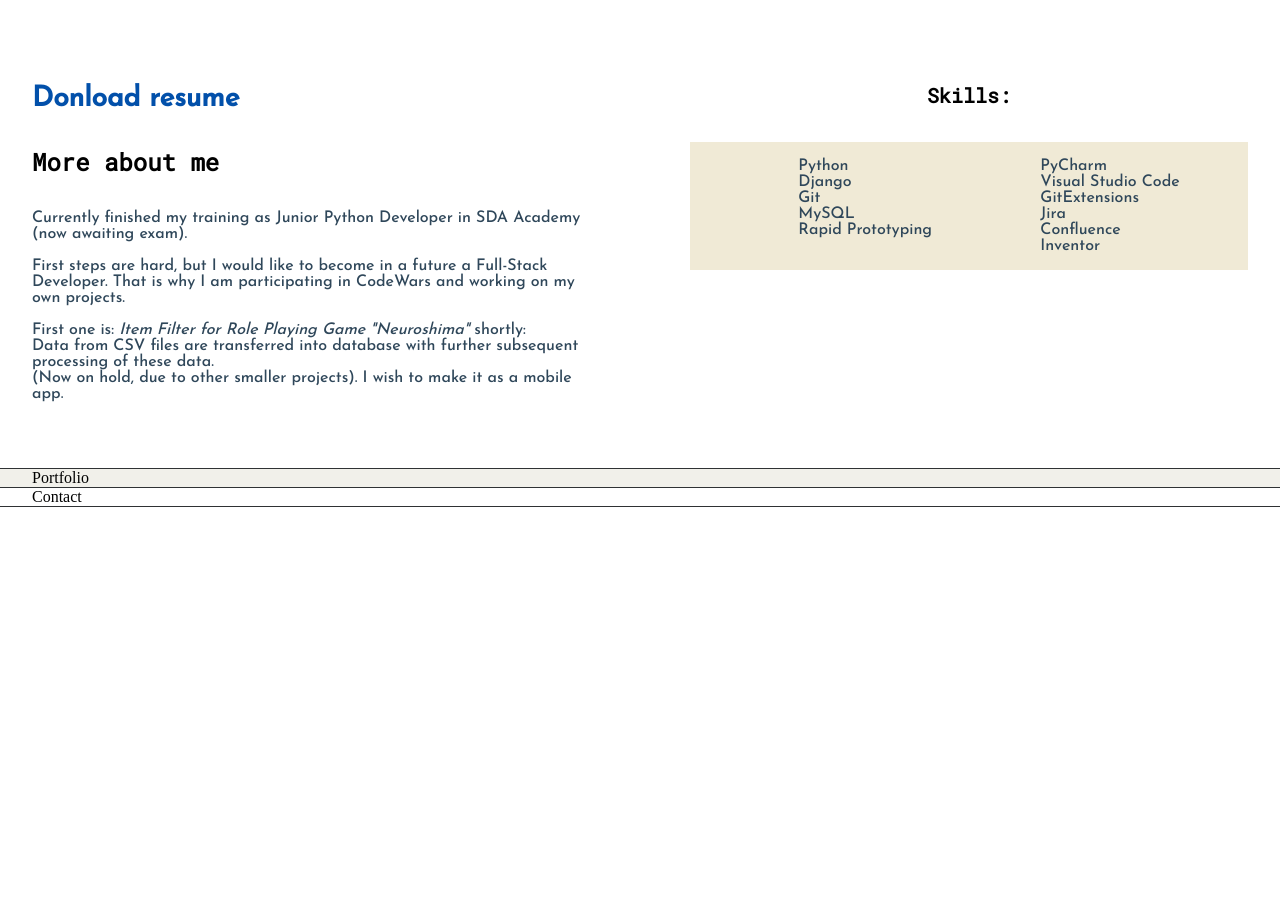
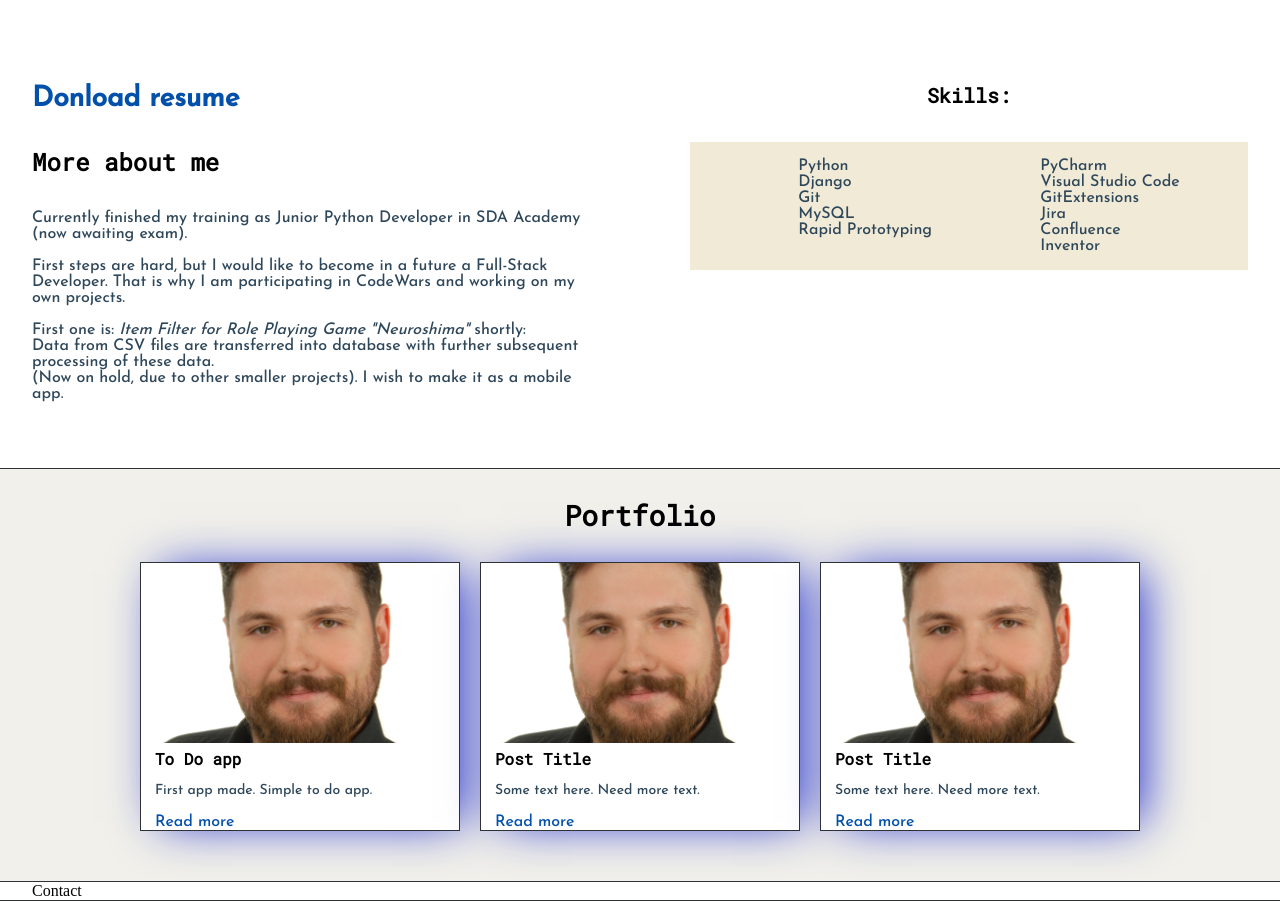
Before and after one commit to AdrianZaleski/portfolio, a Django app: page / in a window 1280 px wide. Shown: the part 672-1573 px from the top of the page. Before the commit the page ends 1179 px from the top, so only its background shows below. Run offline with Django 3.2, Linux system fonts and the light colour scheme; some libraries are stand-ins or nearby versions.

Commit message:
update posts section, modified css file layout

```diff
--- a/base/templates/base/index.html
+++ b/base/templates/base/index.html
@@ -3,16 +3,24 @@
     <head>
         <title>Adrian Zaleski</title>
 
-    <meta name="viewport" content="width=device-width",
-    initial-scale=1, maximum-scale=1, minimm-scale=1"/>
+        <meta charset="UTF-8" />
+        <meta name="viewport" content="width=device-width", initial-scale=1,
+        maximum-scale=1, minimm-scale=1"/>
 
-    <link rel="preconnect" href="https://fonts.googleapis.com">
-    <link rel="preconnect" href="https://fonts.gstatic.com" crossorigin>
-    <link href="https://fonts.googleapis.com/css2?family=Roboto+Mono&display=swap" rel="stylesheet">
+        <link rel="preconnect" href="https://fonts.googleapis.com" />
+        <link rel="preconnect" href="https://fonts.gstatic.com" crossorigin />
+        <link
+            href="https://fonts.googleapis.com/css2?family=Roboto+Mono&display=swap"
+            rel="stylesheet"
+        />
 
-    <link href="https://fonts.googleapis.com/css2?family=Josefin+Sans:wght@500&display=swap" rel="stylesheet">
+        <link
+            href="https://fonts.googleapis.com/css2?family=Josefin+Sans:wght@500&display=swap"
+            rel="stylesheet"
+        />
 
-    <link rel="stylesheet" type="text/css" href="{{ STATIC_URL }} static/css/default.css"
+        <link rel="stylesheet" type="text/css" href="{{ STATIC_URL }}
+        static/css/default.css"
     </head>
 
     <body>
@@ -36,9 +44,10 @@
                     </div>
 
                     <div class="left-column">
-                    <img id="profile_pic" src="images/Adrian.jpg" >
-                    <h5 style="text-align: center;
-                    line-height: 0;">Personalize Theme</h5>
+                        <img id="profile_pic" src="images/Adrian.jpg" />
+                        <h5 style="text-align: center; line-height: 0">
+                            Personalize Theme
+                        </h5>
                         <div id="theme-options-wrapper">
                             <div id="light-mode" class="theme-dot"></div>
                             <div id="blue-mode" class="theme-dot"></div>
@@ -46,7 +55,9 @@
                             <div id="purple-mode" class="theme-dot"></div>
                         </div>
 
-                    <p id="settings-note">Theme options will be saved for your next visit</p>
+                        <p id="settings-note">
+                            Theme options will be saved for your next visit
+                        </p>
                     </div>
 
                     <div class="right-column">
@@ -55,7 +66,10 @@
                                 <div id="corner-tl" class="corner"></div>
                                 <div id="corner-tr" class="corner"></div>
                                 <h3>Who am I?</h3>
-                            <p>I am a mechatronics engineer with broad horizons and open mind.</p>
+                                <p>
+                                    I am a mechatronics engineer with broad
+                                    horizons and open mind.
+                                </p>
                                 <div id="corner-bl" class="corner"></div>
                                 <div id="corner-br" class="corner"></div>
                             </div>
@@ -69,16 +83,35 @@
             <div class="main-container">
                 <div class="about-wrapper">
                     <div class="about-me">
-                    <h3><a target="_blank" href="static/resume.pdf">Donload resume</a></h3>
+                        <h3>
+                            <a target="_blank" href="static/resume.pdf"
+                                >Donload resume</a
+                            >
+                        </h3>
                         <h4>More about me</h4>
-                        <p>Currently finished my training as Junior Python Developer in SDA Academy (now awaiting exam).</p>
-                        <p>First steps are hard, but I would like to become in a future a Full-Stack Developer. That is why I am participating in CodeWars and working on my own projects. </p>
-                        <p>First one is: <i>Item Filter for Role Playing Game "Neuroshima"</i> shortly: <br>
-                            Data from CSV files are transferred into database with further subsequent processing of these data. <br>
-                            (Now on hold, due to other smaller projects). I wish to make it as a mobile app.</p>
-
-
-
+                        <p>
+                            Currently finished my training as Junior Python
+                            Developer in SDA Academy (now awaiting exam).
+                        </p>
+                        <p>
+                            First steps are hard, but I would like to become in
+                            a future a Full-Stack Developer. That is why I am
+                            participating in CodeWars and working on my own
+                            projects.
+                        </p>
+                        <p>
+                            First one is:
+                            <i
+                                >Item Filter for Role Playing Game
+                                "Neuroshima"</i
+                            >
+                            shortly: <br />
+                            Data from CSV files are transferred into database
+                            with further subsequent processing of these data.
+                            <br />
+                            (Now on hold, due to other smaller projects). I wish
+                            to make it as a mobile app.
+                        </p>
                     </div>
 
                     <div class="social-links">
@@ -103,21 +136,55 @@
                         </div>
                     </div>
                 </div>
-
             </div>
         </section>
 
         <section class="s1">
             <div class="main-container">
-            Portfolio
+                <h3 style="text-align: center">Portfolio</h3>
+                <div class="post-wrapper">
+                    <div>
+                        <div class="post">
+                            <img class="thumbnail" src="images/Adrian.jpg" />
+                            <div class="post-preview">
+                                <h6 class="post-title">To Do app</h6>
+                                <p class="post-intro">
+                                    First app made. Simple to do app.
+                                </p>
+                                <a id="post-link" href="#">Read more</a>
+                            </div>
+                        </div>
+                    </div>
+                    <div>
+                        <div class="post">
+                            <img class="thumbnail" src="images/Adrian.jpg" />
+                            <div class="post-preview">
+                                <h6 class="post-title">Post Title</h6>
+                                <p class="post-intro">
+                                    Some text here. Need more text.
+                                </p>
+                                <a id="post-link" href="#">Read more</a>
+                            </div>
+                        </div>
+                    </div>
+                    <div>
+                        <div class="post">
+                            <img class="thumbnail" src="images/Adrian.jpg" />
+                            <div class="post-preview">
+                                <h6 class="post-title">Post Title</h6>
+                                <p class="post-intro">
+                                    Some text here. Need more text.
+                                </p>
+                                <a id="post-link" href="#">Read more</a>
+                            </div>
+                        </div>
+                    </div>
+                </div>
             </div>
         </section>
 
         <section class="s2">
-        <div class="main-container">
-            Contact
-        </div>
+            <div class="main-container">Contact</div>
         </section>
-
     </body>
 </html>
--- a/static/css/default.css
+++ b/static/css/default.css
@@ -1,9 +1,9 @@
-:root{
-    --mainColor: 	#f1f0ea;
+:root {
+    --mainColor: #f1f0ea;
     --secondaryColor: #fff;
 
     --borderColor: #2f3234;
-    --themeDotBorder:#24292e;
+    --themeDotBorder: #24292e;
     --previewBg: rgb(251, 249, 243, 0.8);
     --previewShadow: #f0ead6;
 
@@ -11,62 +11,87 @@
     --secondaryText: #2f475a;
 }
 
-html, body{
+html,
+body {
     padding: 0;
     margin: 0;
 }
 
-h1, h2, h3, h4, h5, h6, strong{
+h1,
+h2,
+h3,
+h4,
+h5,
+h6,
+strong {
     color: var(--mainText);
-    font-family: 'Roboto Mono', monospace;
+    font-family: "Roboto Mono", monospace;
 }
 
-p, li, span, label, input, textarea, a{
+p,
+li,
+span,
+label,
+input,
+textarea,
+a {
     color: var(--secondaryText);
-    font-family: 'Josefin Sans', sans-serif;
+    font-family: "Josefin Sans", sans-serif;
 }
 
-h1 {font-size: 56px;}
-h2 {font-size: 36px;}
-h3 {font-size: 28px;}
-h4 {font-size: 24px;}
-h5 {font-size: 20px;}
-h6 {font-size: 16px;}
+h1 {
+    font-size: 56px;
+}
+h2 {
+    font-size: 36px;
+}
+h3 {
+    font-size: 28px;
+}
+h4 {
+    font-size: 24px;
+}
+h5 {
+    font-size: 20px;
+}
+h6 {
+    font-size: 16px;
+}
 
-a{
+a {
     text-decoration: none;
     color: #0250aa;
 }
 
-ul{
+ul {
     list-style: none;
 }
 
-.s1{
+.s1 {
     background-color: var(--mainColor);
     border-bottom: 1px solid var(--borderColor);
     overflow: auto;
 }
 
-.s2{
+.s2 {
     background-color: var(--secondaryColor);
     border-bottom: 1px solid var(--borderColor);
     overflow: auto;
 }
 
-.main-container{
+.main-container {
     width: 1500px;
     margin: 0 auto;
 }
 
-.greeting-wrapper{
+.greeting-wrapper {
     display: grid;
     text-align: center;
     align-content: center;
     min-height: 10am;
 }
 
-.intro-wrapper{
+.intro-wrapper {
     background-color: var(--secondaryColor);
     border: 1px solid var(--borderColor);
     border-radius: 5px 5px 0 0;
@@ -78,11 +103,11 @@ ul{
     display: grid;
     grid-template-columns: 1fr 1fr;
     grid-template-areas:
-        'nav-wrapper nav-wrapper'
-        'left-column right-column';
+        "nav-wrapper nav-wrapper"
+        "left-column right-column";
 }
 
-.nav-wrapper{
+.nav-wrapper {
     grid-area: nav-wrapper;
     border-bottom: 1px solid var(--borderColor);
     border-radius: 5px 5px 0 0;
@@ -92,38 +117,38 @@ ul{
     background-color: var(--mainColor);
 }
 
-#navigation{
+#navigation {
     margin: 0;
     padding: 10px;
 }
 
-#navigation li{
+#navigation li {
     display: inline-block;
     margin-right: 5px;
     margin-left: 5px;
 }
 
-.dots-wrapper{
+.dots-wrapper {
     display: flex;
     padding: 10px;
 }
 
-#dot1{
+#dot1 {
     background-color: #0250aa;
 }
-#dot2{
+#dot2 {
     background-color: #005e17;
 }
-#dot3{
+#dot3 {
     background-color: #aa0202;
 }
 
-#theme-options-wrapper{
+#theme-options-wrapper {
     display: flex;
     justify-content: center;
 }
 
-.browser-dot{
+.browser-dot {
     height: 15px;
     width: 15px;
     border-radius: 50%;
@@ -134,16 +159,15 @@ ul{
     -webkit-box-shadow: 11px 0px 46px -9px rgba(29, 43, 204, 1);
     -moz-box-shadow: 11px 0px 46px -9px rgba(29, 43, 204, 1);
     box-shadow: 11px 0px 46px -9px rgba(29, 43, 204, 1);
-
 }
 
-.left-column{
+.left-column {
     grid-area: left-column;
     padding-top: 50px;
     padding-bottom: 50px;
 }
 
-#profile_pic{
+#profile_pic {
     display: block;
     margin: 0 auto;
 
@@ -153,7 +177,7 @@ ul{
     border: 2px solid var(--borderColor);
 }
 
-.theme-dot{
+.theme-dot {
     height: 30px;
     width: 30px;
     background-color: rgba(255, 0, 0, 0.658);
@@ -169,33 +193,33 @@ ul{
     cursor: pointer;
 }
 
-.theme-dot:hover{
+.theme-dot:hover {
     border-width: 5px;
 }
 
-#light-mode{
+#light-mode {
     background-color: #fff;
 }
 
-#blue-mode{
+#blue-mode {
     background-color: blue;
 }
 
-#green-mode{
+#green-mode {
     background-color: green;
 }
 
-#purple-mode{
+#purple-mode {
     background-color: purple;
 }
 
-#settings-note{
+#settings-note {
     font-size: 12px;
     font-style: italic;
     text-align: center;
 }
 
-.right-column{
+.right-column {
     grid-area: right-column;
     display: grid;
     align-content: center;
@@ -204,7 +228,7 @@ ul{
     padding-bottom: 50px;
 }
 
-#preview-shadow{
+#preview-shadow {
     background-color: var(--previewShadow);
     width: 300px;
     height: 180px;
@@ -212,7 +236,7 @@ ul{
     padding-top: 30px;
 }
 
-#preview{
+#preview {
     width: 300px;
     border: 1.5px solid var(--borderColor);
     background-color: var(--previewBg);
@@ -220,7 +244,7 @@ ul{
     position: relative;
 }
 
-.corner{
+.corner {
     width: 7px;
     height: 7px;
     border-radius: 50%;
@@ -229,62 +253,106 @@ ul{
     position: absolute;
 }
 
-#corner-tl{
-    top:-5px;
+#corner-tl {
+    top: -5px;
     left: -5px;
 }
 
-#corner-tr{
-    top:-5px;
+#corner-tr {
+    top: -5px;
     right: -5px;
 }
 
-#corner-bl{
-    bottom:-5px;
+#corner-bl {
+    bottom: -5px;
     left: -5px;
 }
 
-#corner-br{
-    bottom:-5px;
+#corner-br {
+    bottom: -5px;
     right: -5px;
 }
 
-.about-wrapper{
+.about-wrapper {
     display: grid;
     grid-template-columns: repeat(auto-fit, minmax(300px, 1fr));
     padding-bottom: 50px;
     padding-top: 50px;
-    gap:100px;
+    gap: 100px;
 }
 
-#skills-head{
+#skills-head {
     display: flex;
     justify-content: space-evenly;
 }
 
-#skills{
+#skills {
     display: flex;
     justify-content: space-evenly;
     background-color: var(--previewShadow);
 }
 
+.post-wrapper {
+    display: grid;
+    grid-template-columns: repeat(auto-fit, 320px);
+    gap: 20px;
+    justify-content: center;
+    padding-bottom: 50px;
+}
+
+.post {
+    border: 1px solid var(--borderColor);
+    background-color: var(--secondaryColor);
+    -webkit-box-shadow: 11px 0px 46px -9px rgba(29, 43, 204, 1);
+    -moz-box-shadow: 11px 0px 46px -9px rgba(29, 43, 204, 1);
+    box-shadow: 11px 0px 46px -9px rgba(29, 43, 204, 1);
+}
+
+.thumbnail {
+    display: block;
+    width: 100%;
+    height: 180px;
+    object-fit: cover;
+}
+
+.post-preview {
+    background-color: #fff;
+}
+
+.post-title {
+    color: var(--mainText);
+    margin-top: 5px;
+    margin-left: 14px;
+    margin-bottom: 14px;
+}
+
+.post-intro {
+    color: var(--secondaryText);
+    font-size: 14px;
+    margin-left: 14px;
+}
+
+#post-link {
+    margin-left: 14px;
+    margin-bottom: 14px;
+}
+
 /* making that screen is adjusting to the width of the frame - close to the mobiles */
-@media screen and (max-width: 1500px ) {
-    .main-container{
+@media screen and (max-width: 1500px) {
+    .main-container {
         width: 95%;
     }
 }
 
-/* making that screen is adjusting to the width of the frame - close to the mobiles */
-@media screen and (max-width: 800px ) {
-    .intro-wrapper{
+@media screen and (max-width: 800px) {
+    .intro-wrapper {
         grid-template-columns: 1fr;
         grid-template-areas:
-            'nav-wrapper'
-            'left-column'
-            'right-column';
+            "nav-wrapper"
+            "left-column"
+            "right-column";
     }
-    .right-column{
+    .right-column {
         justify-content: center;
     }
 }
```
Also changed, not shown: 3 other files. Lines whose indentation alone changed are shown as unchanged.
